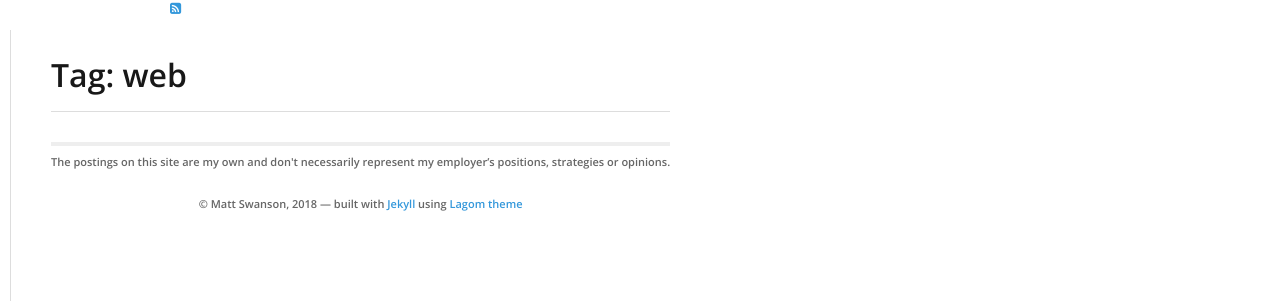
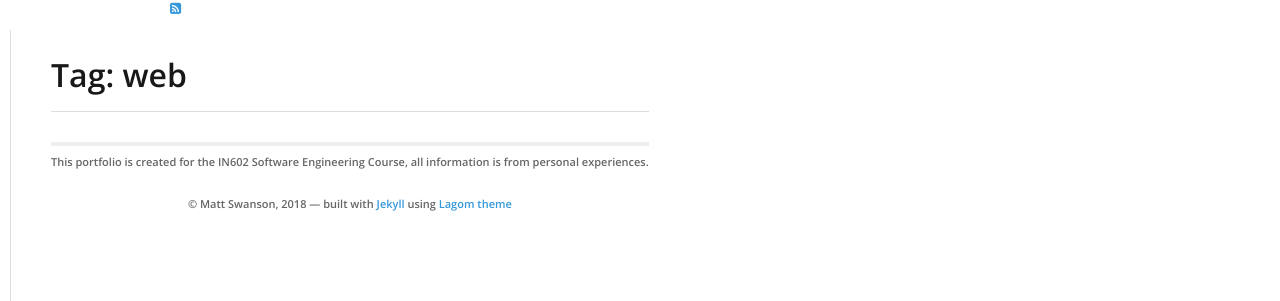
Before and after one commit to kammorne/lagoma1, a Jekyll site: the page built from tags/web.md, in a window 1280 px wide. Shown: the part 279-580 px from the top of the page. Built offline with Jekyll 4.4.1, drawn with Linux system fonts in a browser that asks for light colours.

Commit message:
Update footer.html

```diff
--- a/_includes/footer.html
+++ b/_includes/footer.html
@@ -1,8 +1,8 @@
 <div class="disclaimer">
   {% if site.data.theme.show_disclaimer %}
   <p>
-    The postings on this site are my own and don't necessarily represent my
-    employer’s positions, strategies or opinions.
+    This portfolio is created for the IN602 Software Engineering Course,
+    all information is from personal experiences.
   </p>
   {% endif %}
 
```
